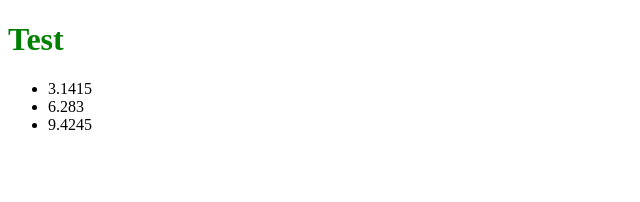
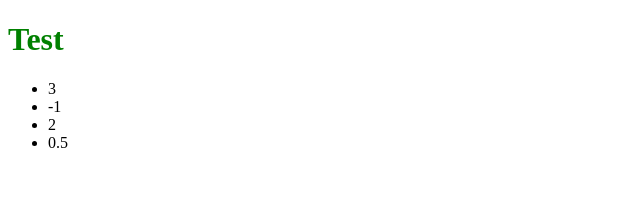
Before and after one commit to pbasson/ReactLearn, a React (Create React App) app: page / in a window 1280 px wide. Shown: the top 202 px of the page, without its empty margins (0-640 px from the left). Built offline with nearby package versions, Linux system fonts and the light colour scheme.

Commit message:
V0.08: Update

```diff
--- a/src/List.jsx
+++ b/src/List.jsx
@@ -1,12 +1,24 @@
 import React from "react";
-import pi, { doublePi, triplePi } from "./math.js";
+import * as pi from "./math.js";
+import * as calculate from "./calculator.js";
+
+// function List() {
+//   return (
+//     <ul>
+//       <li>{pi.default}</li>
+//       <li>{pi.doublePi()}</li>
+//       <li>{pi.triplePi()}</li>
+//     </ul>
+//   );
+// }
 
 function List() {
   return (
     <ul>
-      <li>{pi}</li>
-      <li>{doublePi()}</li>
-      <li>{triplePi()}</li>
+      <li>{calculate.add(1, 2)}</li>
+      <li>{calculate.subtract(1, 2)}</li>
+      <li>{calculate.multiple(1, 2)}</li>
+      <li>{calculate.divide(1, 2)}</li>
     </ul>
   );
 }
--- /dev/null
+++ b/src/calculator.js
@@ -0,0 +1,19 @@
+import React from "react";
+
+function add(n1, n2) {
+  return n1 + n2;
+}
+
+function subtract(n1, n2) {
+  return n1 - n2;
+}
+
+function multiple(n1, n2) {
+  return n1 * n2;
+}
+
+function divide(n1, n2) {
+  return n1 / n2;
+}
+
+export { add, subtract, multiple, divide };
```
